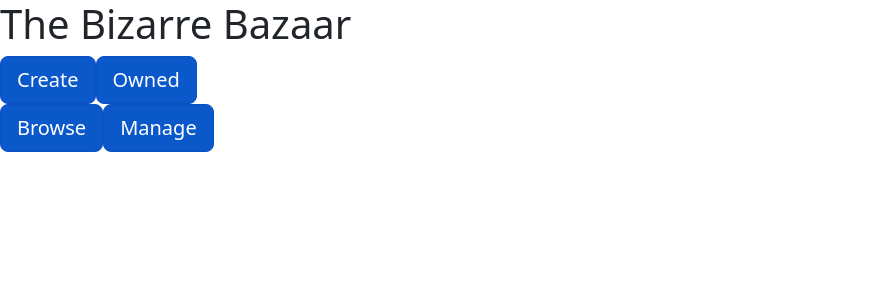
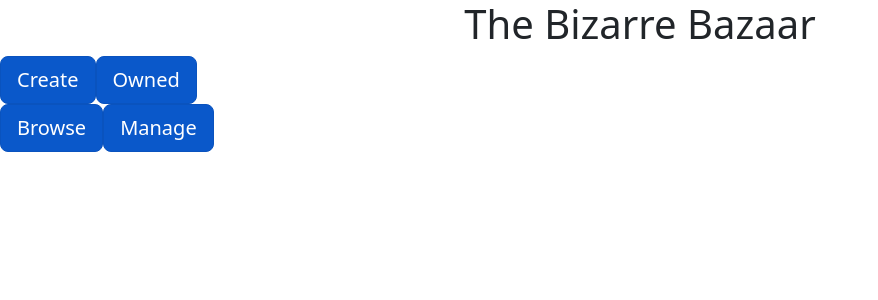
Before and after one commit to GaryC3/BizarreBazaar, a React (Create React App) app in the folder spring-with-react-main/react-frontend-project-two/project-two/: page / in a window 1280 px wide. Shown: the top 300 px of the page, without its empty margins (0-878 px from the left). Built offline with nearby package versions, Linux system fonts and the light colour scheme.

Commit message:
Center-align

```diff
--- a/spring-with-react-main/react-frontend-project-two/project-two/src/pages/Home.jsx
+++ b/spring-with-react-main/react-frontend-project-two/project-two/src/pages/Home.jsx
@@ -2,7 +2,9 @@
 export const Home = () => {
     return(
         <>
-        <h1>The Bizarre Bazaar</h1>
+        <div >
+            <h1 class="text-center" style={{fontSize: "40px"}}>The Bizarre Bazaar</h1>
+        </div>
         <div>
         <a href="/merchant" class="btn btn-primary btn-lg active" role="button" aria-pressed="true">Create</a>
         <a href="/merchant" class="btn btn-primary btn-lg active" role="button" aria-pressed="true">Owned</a>
```
